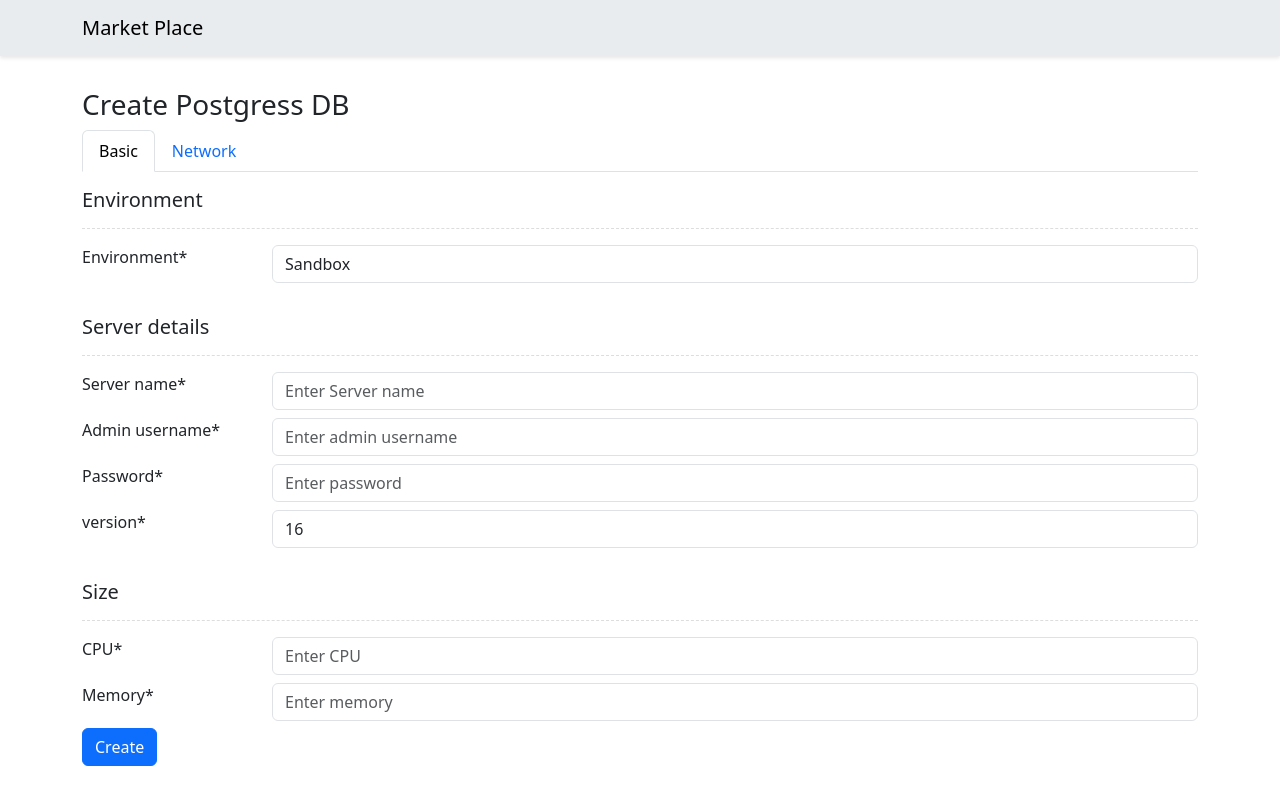
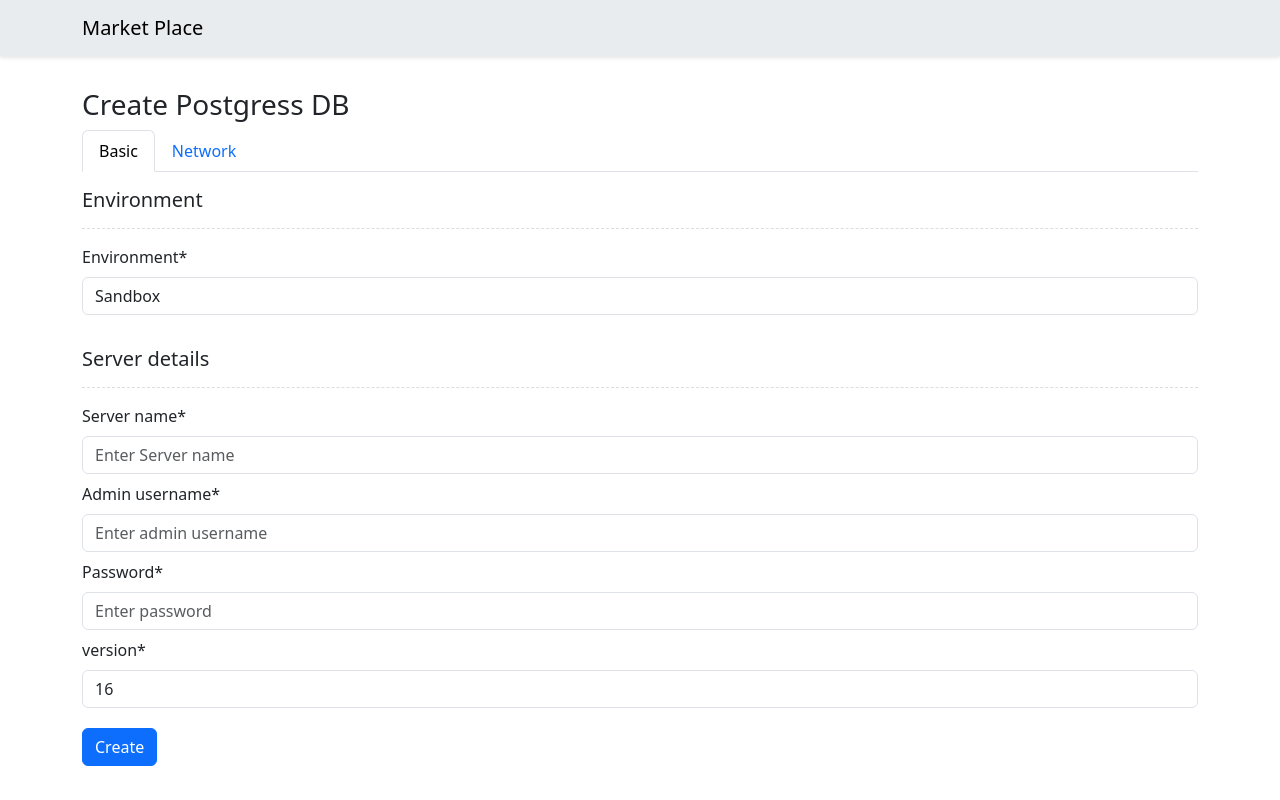
Before and after one commit to dockercaptain/marketplace-ui, a React (Vite) app: page /application/postgres/create in a window 1280 px wide. Built offline with nearby package versions, Linux system fonts and the light colour scheme.

Commit message:
code restructure

```diff
--- a/src/components/Postgress/FormGroup.tsx
+++ b/src/components/Postgress/FormGroup.tsx
@@ -1,43 +1,27 @@
-import { Col, Form, Row } from "react-bootstrap";
+import { ComponentPropsWithoutRef } from "react";
+import { Row, Col, Form } from "react-bootstrap";
 
-type FormGroupProps = {
+interface FormGroupProps extends ComponentPropsWithoutRef<typeof Form.Control> {
   label: string;
-  value: string;
-  type?: string;
-  name: string;
   isSelect?: boolean;
-  handleChange: (e: React.ChangeEvent<HTMLInputElement>) => void;
   options?: string[];
   errorMessage?: string;
-  placeholder?: string;
-  required?: boolean;
-};
+}
 
-export const FormGroup = ({
+const FormGroup = ({
   label,
-  value,
-  handleChange,
-  name,
-  type,
+  isSelect,
   options,
   errorMessage,
-  placeholder,
-  isSelect,
-  required,
+  ...rest
 }: FormGroupProps) => {
   return (
     <Row>
-      <Col>{label}</Col>
-      <Col sm={10}>
-        <Form.Group>
+      <Col>
+        <Form.Group controlId={`form${rest.name}`}>
+          <Form.Label>{label}</Form.Label>
           {isSelect ? (
-            <Form.Control
-              required
-              as="select"
-              name={name}
-              value={value}
-              onChange={handleChange}
-            >
+            <Form.Control as="select" {...rest}>
               {options?.map((option, index) => (
                 <option key={index} value={option}>
                   {option}
@@ -45,14 +29,7 @@
               ))}
             </Form.Control>
           ) : (
-            <Form.Control
-              required={required}
-              type={type}
-              name={name}
-              value={value}
-              onChange={handleChange}
-              placeholder={placeholder}
-            />
+            <Form.Control {...rest} />
           )}
           <Form.Control.Feedback type="invalid">
             {errorMessage}
```
